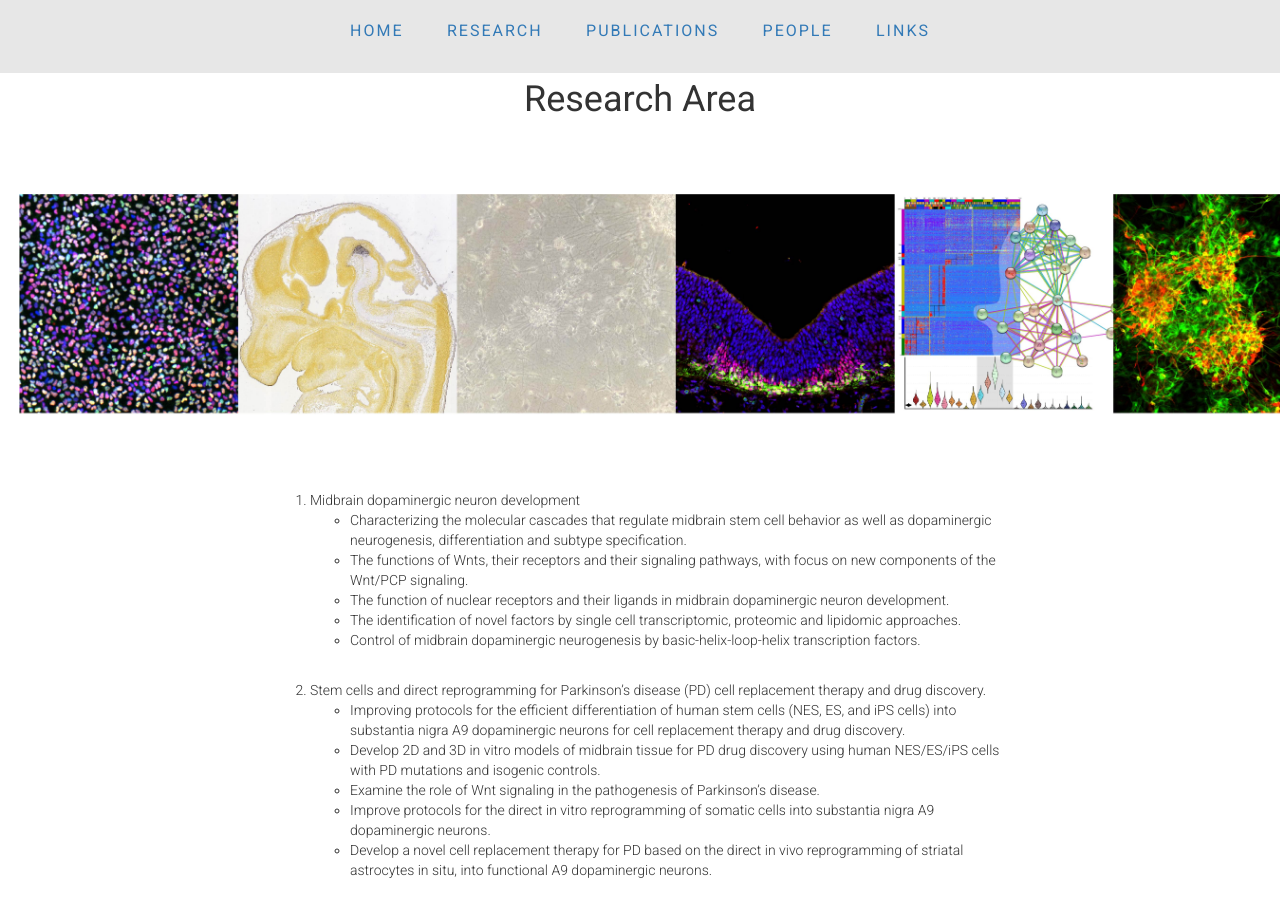
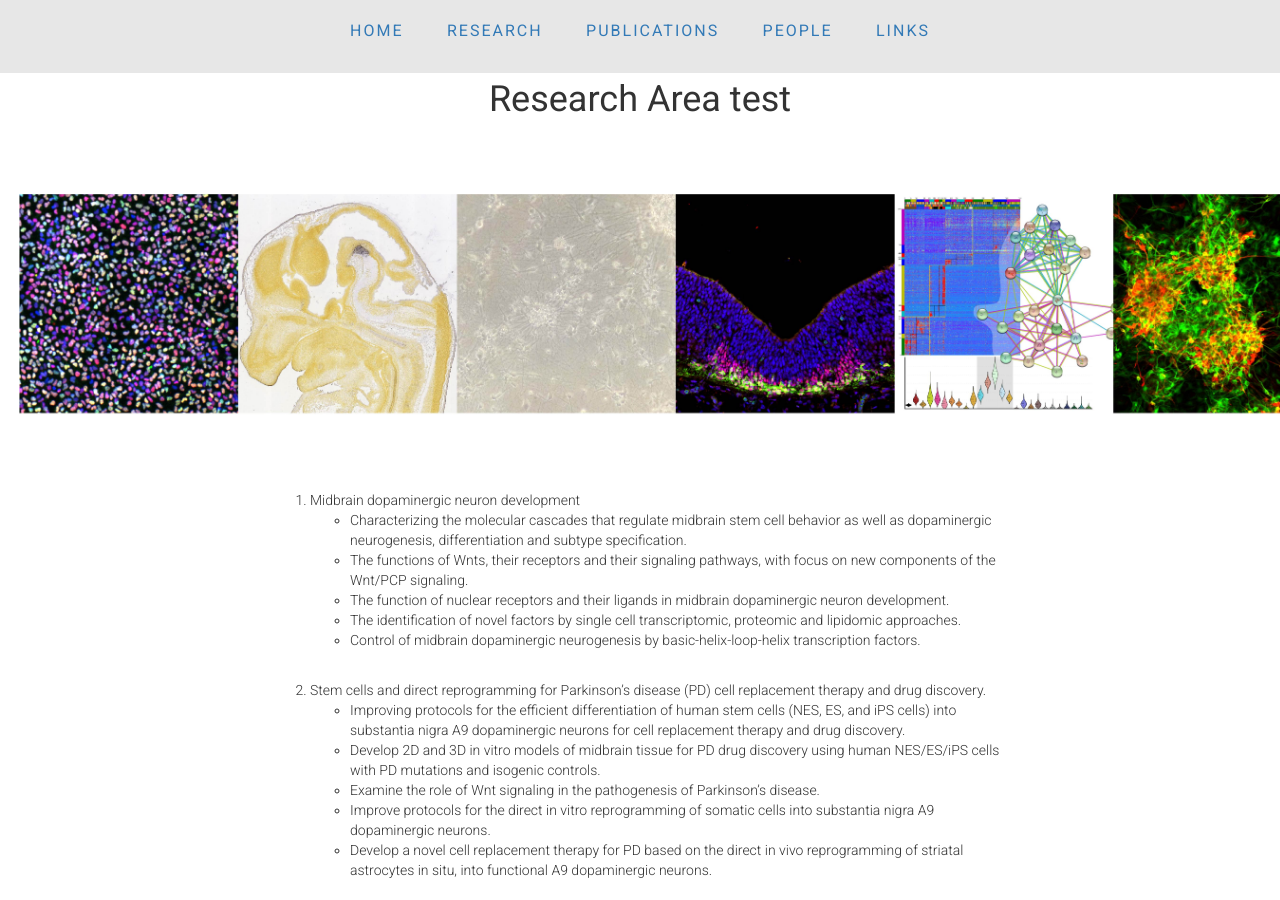
Before and after one commit to ArenasLab/arenaslab.github.io, a Jekyll site: the page research/index.html, which Jekyll copies as it is, in a window 1280 px wide and 900 px high. Built offline with Jekyll 4.4.1, drawn with Linux system fonts in a browser that asks for light colours.

Commit message:
Update index.html

```diff
--- a/research/index.html
+++ b/research/index.html
@@ -24,7 +24,7 @@
   </header>
 
   <p>&nbsp;<p>
-	<h1 align="center">Research Area</h1>
+	<h1 align="center">Research Area test</h1>
 	  <p>&nbsp;<p>
   <section class="jumbotron2">
     <!--
```
